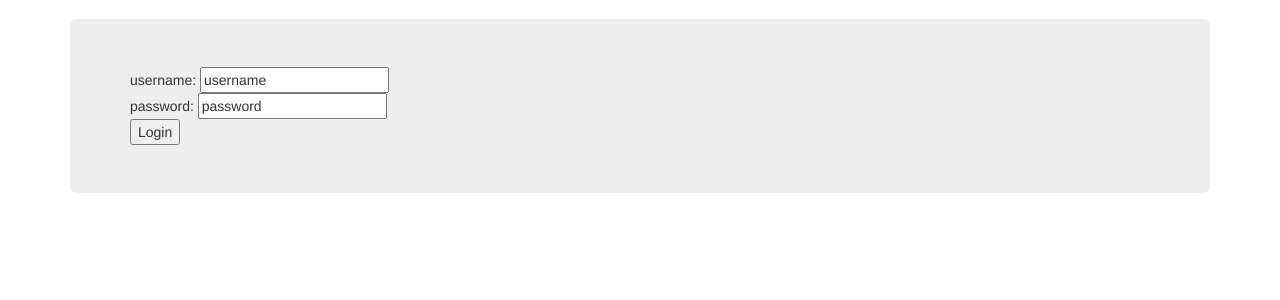
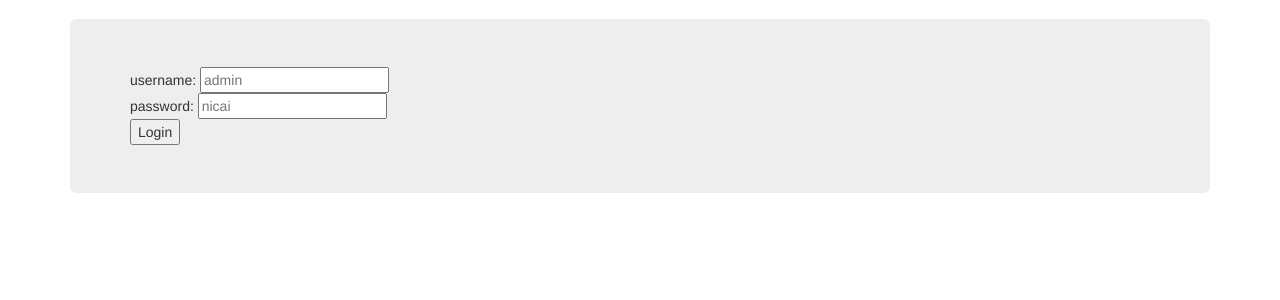
Before and after one commit to BigDipper7/SJ-KnowledgeGraphMS, a Flask app: page /sjkg/login in a window 1280 px wide. Shown: the part 51-351 px from the top of the page. Run offline with Flask 2, Linux system fonts and the light colour scheme; some libraries are stand-ins or nearby versions.

Commit message:
just fix all such things and then get the real result

```diff
--- a/manage.py
+++ b/manage.py
@@ -48,7 +48,7 @@ def login():
         if not username and not password:
             flash('Field can not be blank! Try again.')
             return redirect(url_for('login'))
-        elif username == "amdin" and password == 'nicai':
+        elif username == "admin" and password == 'nicai':
             session[is_login] = True
             flash('Login Success~')
             return redirect(url_for('home'))
@@ -60,6 +60,7 @@ def login():
 @app.route('/sjkg/logout', methods=['GET'])
 def logout():
     if session.get(is_login):
+        flash('Logout Success~')
         session.pop(is_login, None)
     return redirect(url_for('home'))
 
@@ -71,6 +72,7 @@ def card():
 
 
 @app.route('/sjkg/control', methods=['GET', 'POST'])
+@check_is_login
 def control():
     add_relation_form = AddRelationForm()
     cayley_util = CayleyUtil()
@@ -115,7 +117,7 @@ def entity_name(name):
 
 @app.route('/sjkg/home')
 @app.route('/sjkg')
-@check_is_login
+# @check_is_login
 def home():
     '''bind both this two url to such a one method'''
     # return redirect(url_for("hehe"))
--- a/templates/session/login.html
+++ b/templates/session/login.html
@@ -15,8 +15,8 @@
 <div class="container">
     <div class="jumbotron">
         <form class="" action="/sjkg/login" method="post">
-            username: <input type="text" name="username" value="username"/><br>
-            password: <input type="text" name="password" value="password"/><br>
+            username: <input type="text" name="username" value="" placeholder="admin"/><br>
+            password: <input type="text" name="password" value="" placeholder="nicai"/><br>
             <input type="submit" name="login" value="Login"/>
         </form>
     </div>
```
